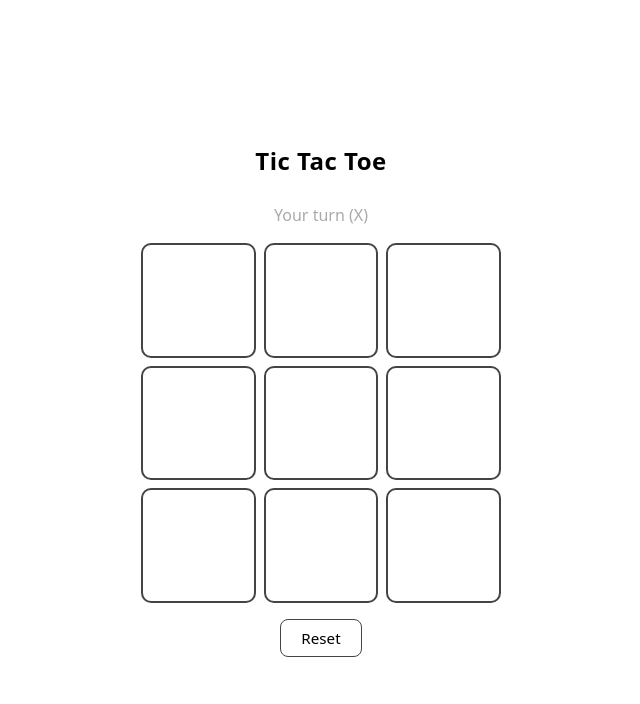
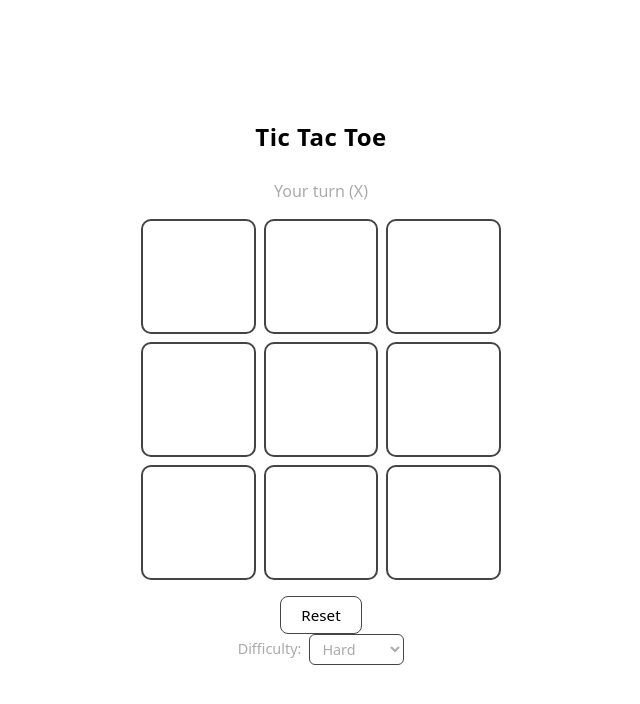
Before and after one commit to arxja/tic-tac-toe-with-minimax, a website built with Vite: page index.html in a window 1280 px wide. Shown: the whole page, without its empty margins (319-959 px from the left). Built offline with nearby package versions, Linux system fonts and the light colour scheme.

Commit message:
feat: update browser with new modes

```diff
--- a/src/main.ts
+++ b/src/main.ts
@@ -8,11 +8,13 @@ import {
   getWinningLine,
   isFull,
 } from "./game";
-import { bestMove } from "./ai";
+import { bestMove, randomMove } from "./ai";
 
 const HUMAN: Player = "X";
 const AI: Player = "O";
 const AI_DELAY_MS = 300;
+type Difficulty = "easy" | "medium" | "hard";
+let difficulty: Difficulty = "hard";
 
 // ─── State ──────────────────────────────────────────────────
 let board: Board = emptyBoard();
@@ -28,11 +30,23 @@ app.innerHTML = `
   <div id="status" class="status"></div>
   <div id="board" class="board"></div>
   <button id="reset" class="reset">Reset</button>
+  <div class="controls">
+  <label for="difficulty">Difficulty:</label>
+  <select id="difficulty">
+    <option value="easy">Easy</option>
+    <option value="medium">Medium</option>
+    <option value="hard" selected>Hard</option>
+  </select>
+</div>
 `;
 
 const statusEl = document.querySelector<HTMLDivElement>("#status")!;
 const boardEl = document.querySelector<HTMLDivElement>("#board")!;
 const resetEl = document.querySelector<HTMLButtonElement>("#reset")!;
+const difficultyEl = document.querySelector<HTMLSelectElement>("#difficulty")!;
+difficultyEl.addEventListener("change", () => {
+  difficulty = difficultyEl.value as Difficulty;
+});
 
 // Build the 9 buttons once. We only update their contents on render.
 const cellEls: HTMLButtonElement[] = [];
@@ -89,10 +103,20 @@ function advanceTurn(): void {
 }
 
 function playAiTurn(): void {
-  const move = bestMove(board, AI);
+  const move = chooseAiMove();
   board = applyMove(board, move, AI);
   isThinking = false;
   advanceTurn();
+}
+
+function chooseAiMove(): number {
+  if (difficulty === "easy") {
+    return randomMove(board);
+  }
+  if (difficulty === "medium") {
+    return Math.random() < 0.5 ? randomMove(board) : bestMove(board, AI, true);
+  }
+  return bestMove(board, AI, true); // hard
 }
 
 // ─── Render ─────────────────────────────────────────────────
--- a/src/style.css
+++ b/src/style.css
@@ -91,3 +91,24 @@ h1 {
 .reset:hover {
   background: rgba(255, 255, 255, 0.08);
 }
+
+.controls {
+  display: flex;
+  align-items: center;
+  justify-content: center;
+  gap: 0.5rem;
+  margin-bottom: 1rem;
+  font-size: 0.9rem;
+  color: #aaa;
+}
+
+.controls select {
+  background: transparent;
+  border: 1px solid #444;
+  border-radius: 6px;
+  padding: 0.25rem 0.5rem;
+  color: inherit;
+  font-family: inherit;
+  font-size: inherit;
+  cursor: pointer;
+}
```
